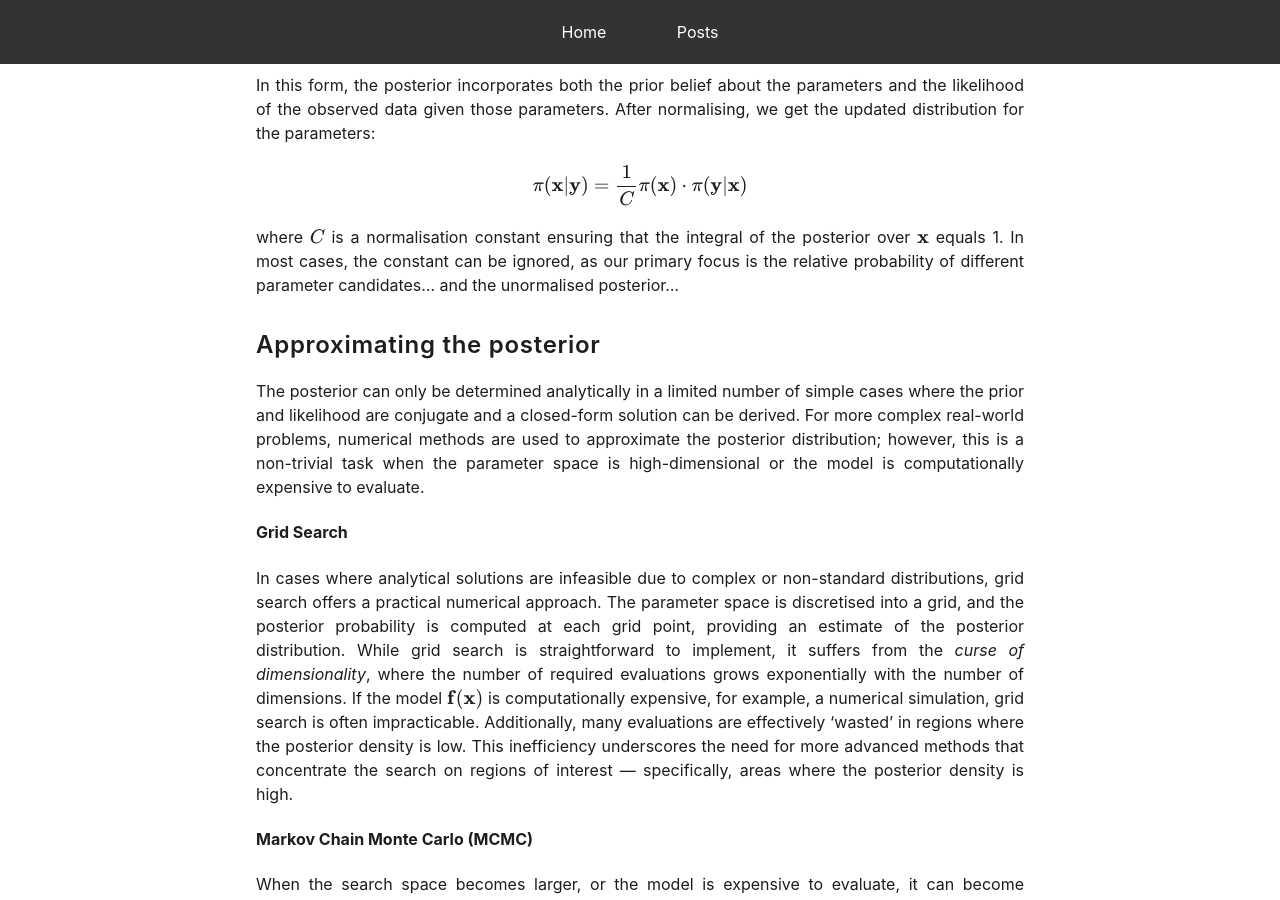
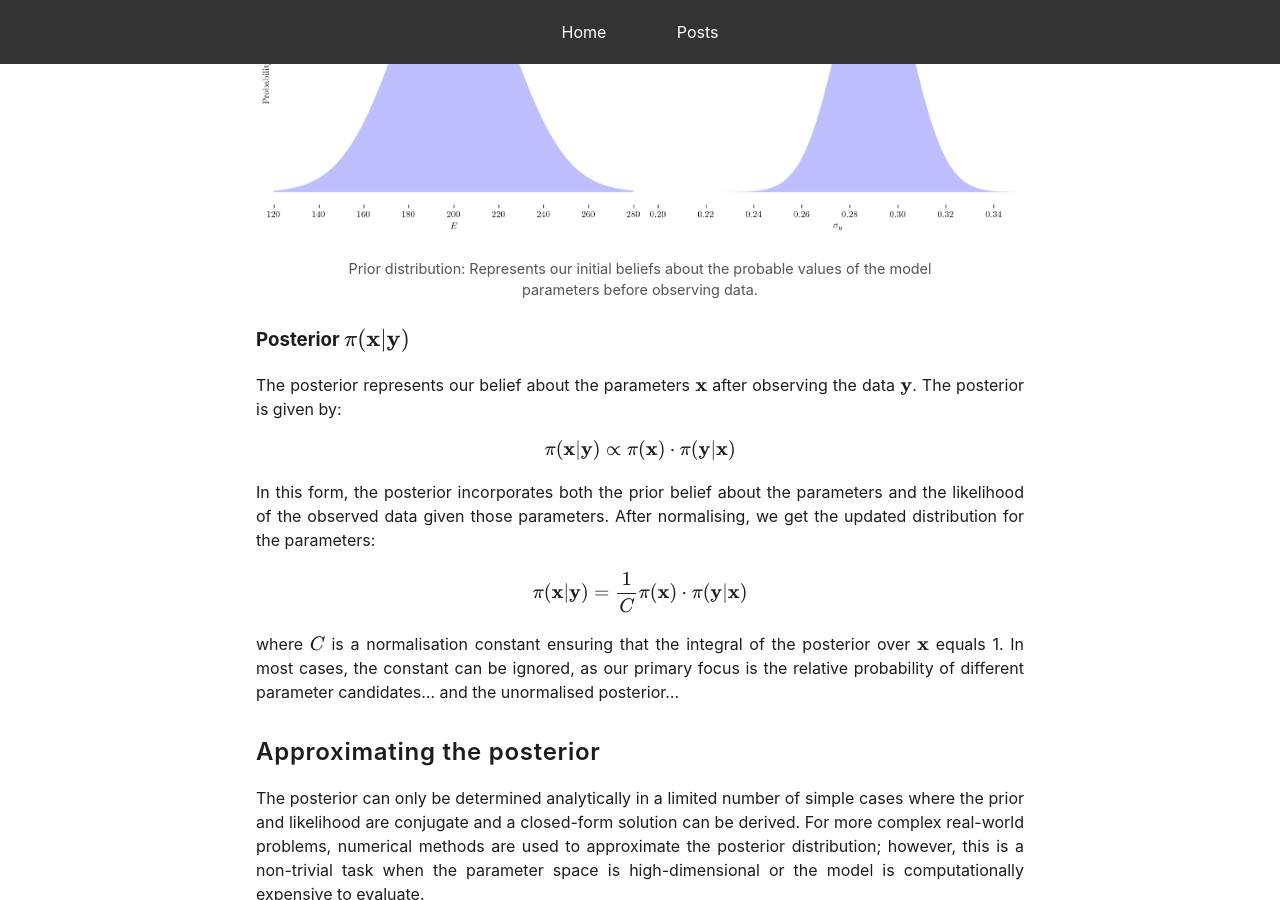
Before and after one commit to mark-hobbs/mark-hobbs.github.io, a Jekyll site: the page built from _posts/2024-12-02-bayesian-inference.md, in a window 1280 px wide and 900 px high, scrolled down 6190 px. Built offline with Jekyll 4.4.1, drawn with Linux system fonts in a browser that asks for light colours; formulas are drawn with MathJax 3.

Commit message:
New post

```diff
--- a/_posts/2024-12-02-bayesian-inference.md
+++ b/_posts/2024-12-02-bayesian-inference.md
@@ -129,6 +129,14 @@ $$
 
 This expresses the belief that the parameters $\textbf{x}$ are normally distributed around a mean $\overline{\textbf{x}}$ with a standard deviation $\sigma_{\textbf{x}}$.
 
+<figure>
+  <img src="/assets/images/prior.png" alt="Prior">
+  <figcaption>
+    Prior distribution: Represents our initial beliefs about the probable values of the model parameters before observing data.
+  </figcaption>
+</figure>
+
+
 ### Posterior $\pi(\textbf{x}|\textbf{y})$
 
 The posterior represents our belief about the parameters $\textbf{x}$ after observing the data $\textbf{y}$. The posterior is given by:
```
Also changed, not shown: assets/images/prior.png (added).
